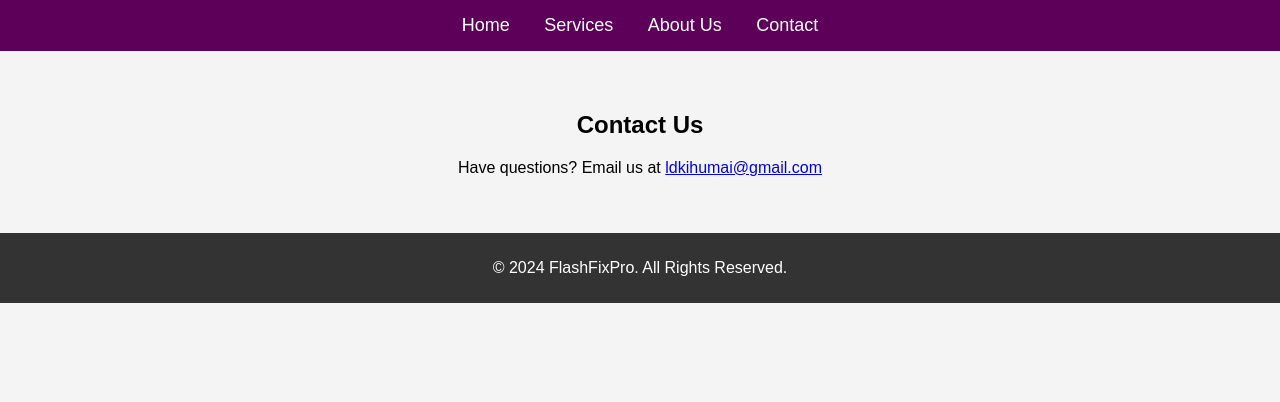
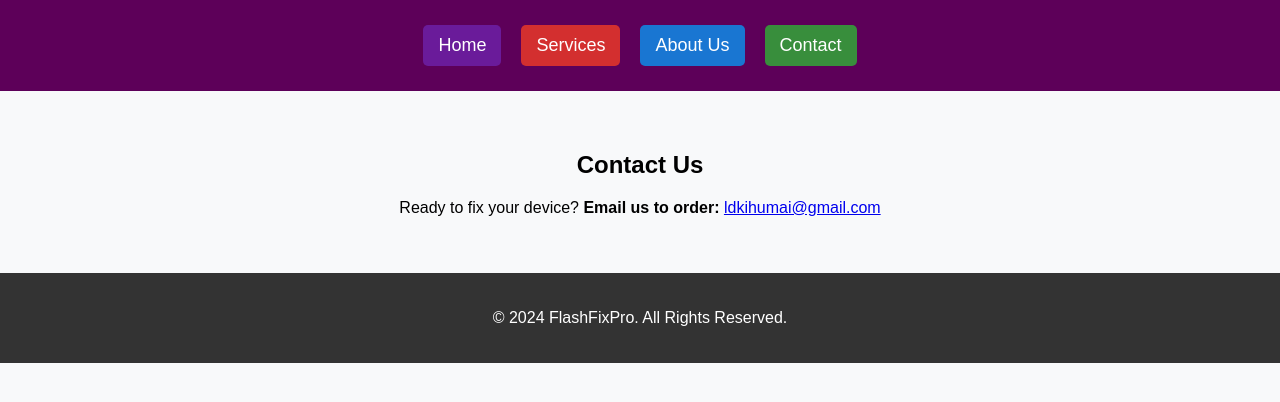
Before and after one commit to SahilHabibLone/flashfixpro, a plain HTML site: page contact.html in a window 1280 px wide. Drawn offline with Linux system fonts and the light colour scheme.

Commit message:
Update contact.html

```diff
--- a/contact.html
+++ b/contact.html
@@ -5,6 +5,75 @@
     <meta name="viewport" content="width=device-width, initial-scale=1.0">
     <title>FlashFixPro - Contact</title>
     <link rel="stylesheet" href="css/styles.css">
+    <link rel="icon" href="images/favicon.ico" type="image/x-icon"> <!-- Favicon added -->
+    <style>
+        body {
+            margin: 0;
+            padding: 0;
+            font-family: Arial, sans-serif;
+            background-color: #f8f9fa; /* Light background color for overall page */
+        }
+
+        header {
+            background-color: #5d0059; /* Dark purple */
+            color: white;
+            padding: 15px 0;
+            text-align: center;
+        }
+
+        nav {
+            display: flex;
+            justify-content: center;
+            flex-wrap: wrap; /* Wrap links on smaller screens */
+            padding: 10px 0; /* Add padding for nav */
+        }
+
+        nav a {
+            color: white;
+            text-decoration: none;
+            margin: 0 10px;
+            padding: 10px 15px; /* Add padding for better click area */
+            border-radius: 5px; /* Rounded corners */
+            transition: background-color 0.3s; /* Smooth transition for hover */
+            font-size: 18px;
+        }
+
+        /* Colors for each menu item */
+        nav a:nth-child(1) {
+            background-color: #6a1b9a; /* Home: Deep purple */
+        }
+
+        nav a:nth-child(2) {
+            background-color: #d32f2f; /* Services: Red */
+        }
+
+        nav a:nth-child(3) {
+            background-color: #1976d2; /* About Us: Blue */
+        }
+
+        nav a:nth-child(4) {
+            background-color: #388e3c; /* Contact: Green */
+        }
+
+        nav a:hover {
+            opacity: 0.8; /* Change opacity on hover */
+        }
+
+        section {
+            padding: 40px;
+            text-align: center;
+        }
+
+        footer {
+            background-color: #333; /* Dark grey for footer */
+            color: white;
+            padding: 20px 0;
+            text-align: center;
+            position: relative;
+            bottom: 0;
+            width: 100%;
+        }
+    </style>
 </head>
 <body>
 
@@ -20,9 +89,9 @@
         </nav>
     </header>
 
-    <section style="padding: 40px; text-align: center;">
+    <section>
         <h2>Contact Us</h2>
-        <p>Have questions? Email us at <a href="mailto:ldkihumai@gmail.com">ldkihumai@gmail.com</a></p>
+        <p>Ready to fix your device? <strong>Email us to order:</strong> <a href="mailto:ldkihumai@gmail.com">ldkihumai@gmail.com</a></p>
     </section>
 
     <footer>
```
